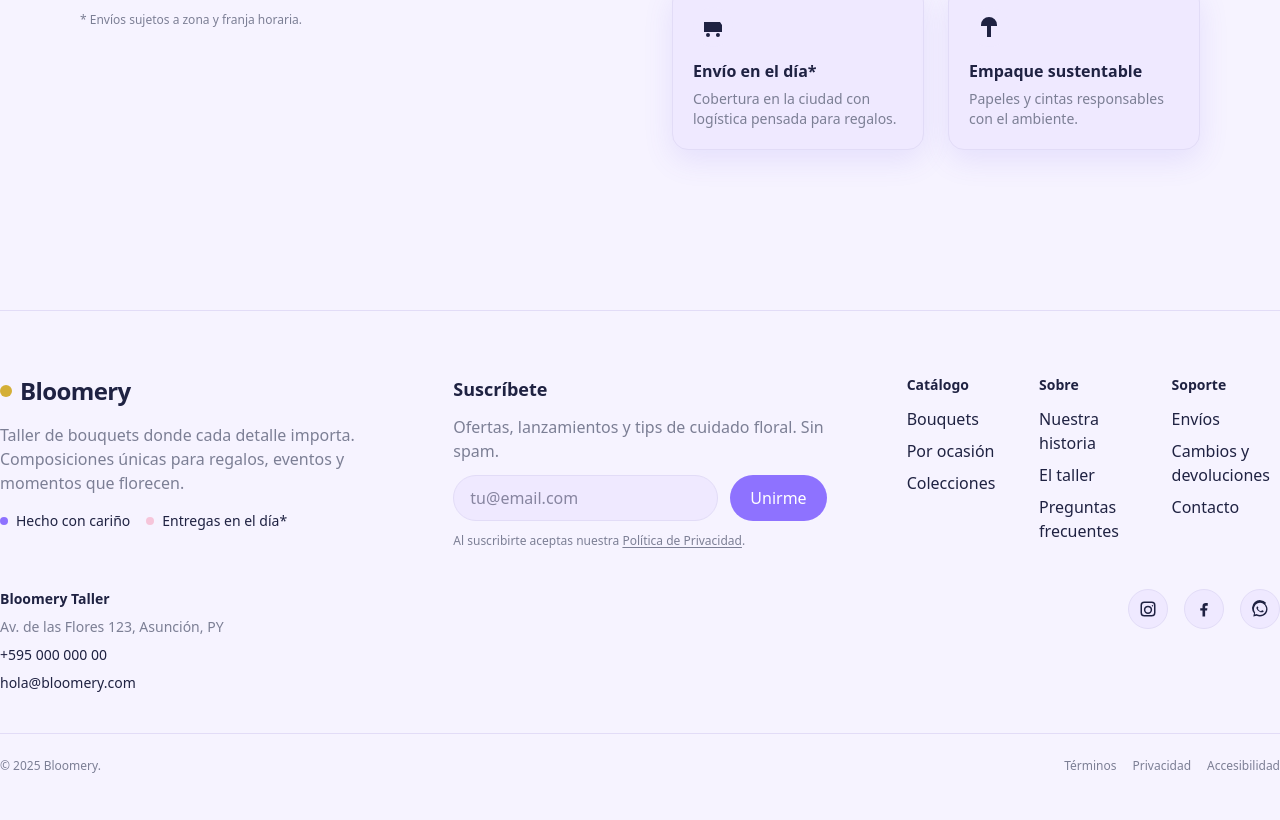
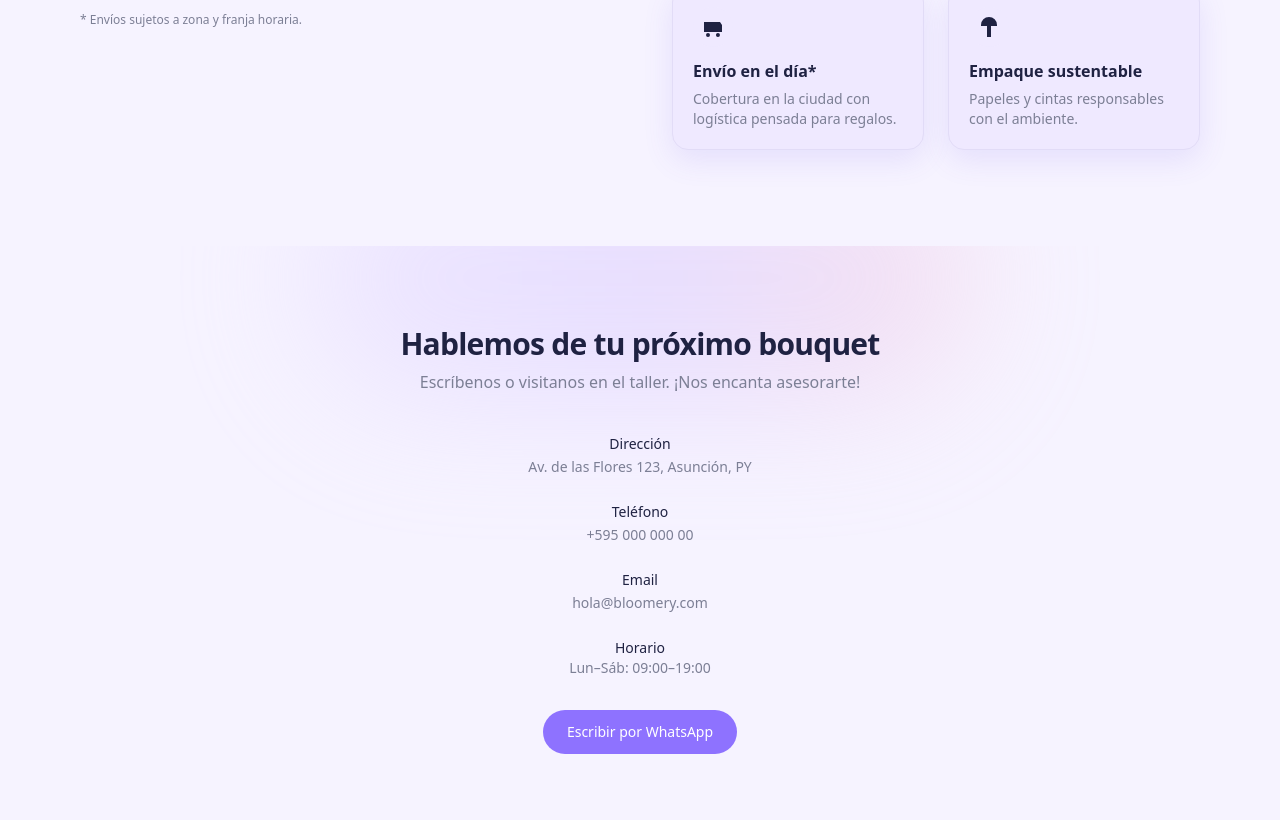
Before and after one commit to Barreto-Alejandra/bloomery-site, a React (Vite) app: page / in a window 1280 px wide. Shown: the part 2180-3000 px from the top of the page. Built offline with nearby package versions, Linux system fonts and the light colour scheme.

Commit message:
add(contact)

```diff
--- a/src/App.jsx
+++ b/src/App.jsx
@@ -7,6 +7,7 @@ import Hero from "./features/Hero";
 import Gallery from "./features/Gallery";
 import BenefitsMarquee from "./features/BenefitsMarquee";
 import WhyUs from "./features/WhyUs";
+import Contact from "./features/Contact";
 import Footer from "./features/Footer";
 
 export default function App() {
@@ -20,6 +21,7 @@ export default function App() {
         <Gallery />
         <BenefitsMarquee />
         <WhyUs />
+        <Contact />
       </main>
       <Footer />
     </div>
--- /dev/null
+++ b/src/features/Contact.jsx
@@ -0,0 +1,91 @@
+import { motion } from "framer-motion";
+import { fadeUp } from "../animations/fadeUp";
+
+const ADDRESS_TEXT = "Av. de las Flores 123, Asunción, PY";
+
+export default function Contact() {
+  return (
+    <section
+      id="contacto"
+      aria-labelledby="contact-heading"
+      className="relative bg-bg py-16 lg:py-20 overflow-hidden"
+    >
+      <div aria-hidden="true" className="pointer-events-none absolute inset-0">
+        <div className="absolute -top-24 left-1/2 -translate-x-1/2 h-64 w-[42rem] rounded-full blur-3xl opacity-40
+                        bg-gradient-to-r from-lavender-200 via-lavender-300 to-rose" />
+      </div>
+
+      <motion.div
+        variants={fadeUp}
+        initial="hidden"
+        whileInView="visible"
+        viewport={{ once: true, amount: 0.25 }}
+        className="relative max-w-2xl mx-auto px-4 sm:px-6"
+      >
+        <div className="text-center">
+          <h2
+            id="contact-heading"
+            className="text-2xl md:text-3xl font-extrabold tracking-tight text-ink"
+          >
+            Hablemos de tu próximo bouquet
+          </h2>
+          <p className="mt-2 text-muted">
+            Escríbenos o visitanos en el taller. ¡Nos encanta asesorarte!
+          </p>
+        </div>
+
+        <ul className="mt-10 space-y-6 text-center">
+          <li>
+            <p className="text-sm font-medium text-ink">Dirección</p>
+            <a
+              href={`https://www.google.com/maps/search/?api=1&query=${encodeURIComponent(
+                ADDRESS_TEXT
+              )}`}
+              target="_blank"
+              rel="noopener noreferrer"
+              className="text-sm text-muted hover:underline"
+            >
+              {ADDRESS_TEXT}
+            </a>
+          </li>
+
+          <li>
+            <p className="text-sm font-medium text-ink">Teléfono</p>
+            <a
+              href="tel:+59500000000"
+              className="text-sm text-muted hover:underline"
+            >
+              +595 000 000 00
+            </a>
+          </li>
+
+          <li>
+            <p className="text-sm font-medium text-ink">Email</p>
+            <a
+              href="mailto:hola@bloomery.com"
+              className="text-sm text-muted hover:underline"
+            >
+              hola@bloomery.com
+            </a>
+          </li>
+
+          <li>
+            <p className="text-sm font-medium text-ink">Horario</p>
+            <p className="text-sm text-muted">Lun–Sáb: 09:00–19:00</p>
+          </li>
+        </ul>
+
+        <div className="mt-8 flex justify-center">
+          <a
+            href="https://wa.me/59500000000"
+            target="_blank"
+            rel="noreferrer noopener"
+            className="inline-flex items-center justify-center rounded-full bg-primary hover:bg-primary-600 text-white px-6 py-3 text-sm transition focus:outline-none focus:ring-2 focus:ring-offset-2 focus:ring-primary/50"
+          >
+            Escribir por WhatsApp
+          </a>
+        </div>
+      </motion.div>
+    </section>
+  );
+}
```
